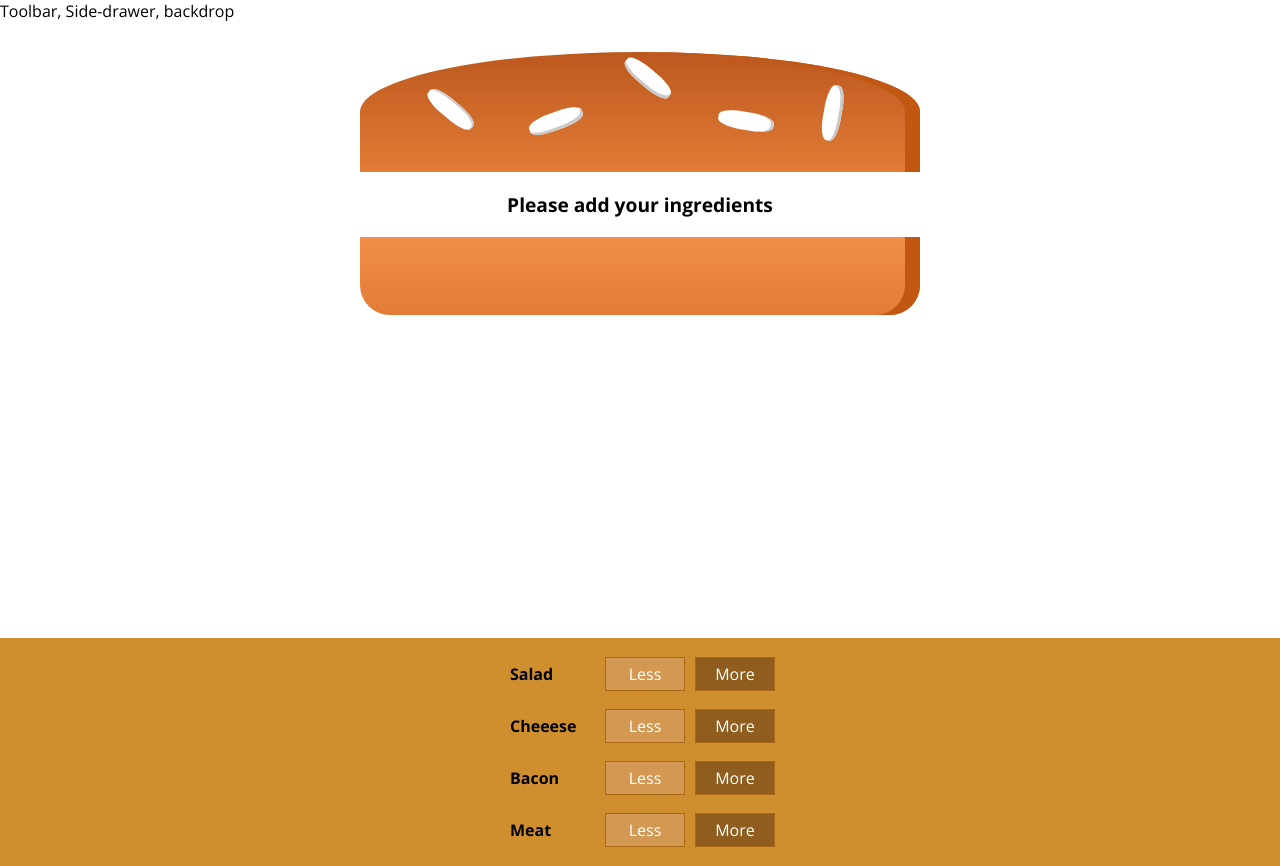
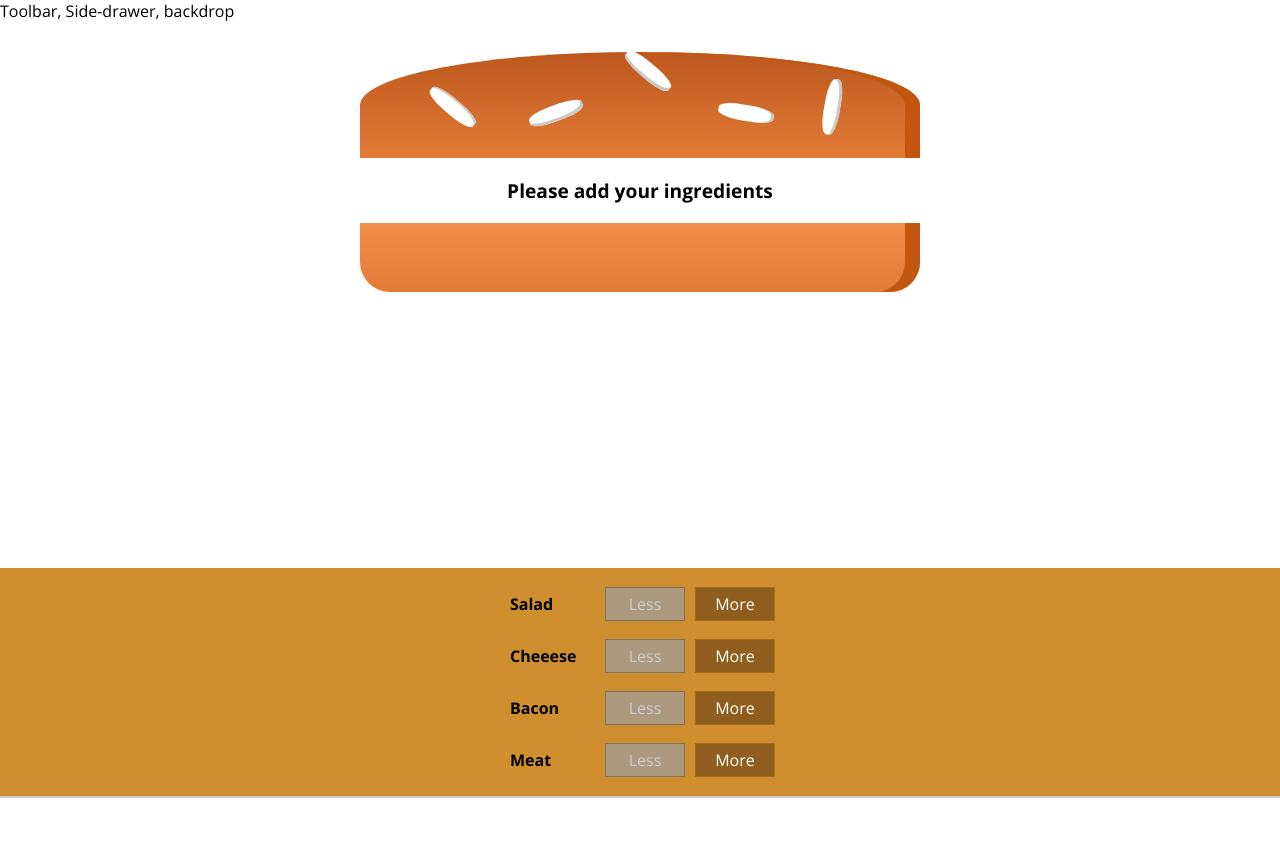
Before and after one commit to japhheth/Burger-app, a React app: page / in a window 1280 px wide. After the commit the page ends 800 px from the top, so only its background shows below. Built offline with nearby package versions, Linux system fonts and the light colour scheme.

Commit message:
added my remove ingredient function and disabled btn feature

```diff
--- a/src/Components/Burger/BuildControls/BuildControl/BuildControl.js
+++ b/src/Components/Burger/BuildControls/BuildControl/BuildControl.js
@@ -5,7 +5,7 @@ import classes from './BuildControl.css'
 const buildcontrol = (props) => (
     <div className={classes.BuildControl}>
         <div className={classes.Label}>{props.label}</div>
-        <button className={classes.Less}>Less</button>
+        <button className={classes.Less} onClick={props.ingredientRemove} disabled={props.disabled}>Less</button>
         <button className={classes.More} onClick={props.ingredientAdd}>More</button>
     </div>
 );
--- a/src/Components/Burger/BuildControls/BuildControls.js
+++ b/src/Components/Burger/BuildControls/BuildControls.js
@@ -14,7 +14,9 @@ const buildControls = (props) => (
         {controls.map(ctrl => {
           return <BuildControl key={ctrl.label}
                                label={ctrl.label}
-                               ingredientAdd={() => props.added(ctrl.type)} />
+                               ingredientAdd={() => props.added(ctrl.type)}
+                               ingredientRemove={() => props.removed(ctrl.type)}
+                               disabled={props.disabled[ctrl.type]}/>
         })}
 
     </div>
--- a/src/Components/Burger/Burger.css
+++ b/src/Components/Burger/Burger.css
@@ -26,6 +26,6 @@
 @media (min-width: 1000px) and (min-height: 700px){
     .Burger{
         width: 700px;
-        height: 600px;
+        height: 530px;
     }
 }
--- a/src/Containers/BurderBuilder/BurgerBuilder.js
+++ b/src/Containers/BurderBuilder/BurgerBuilder.js
@@ -41,14 +41,34 @@ class BurgerBuilder extends Component {
     }
 
     removeIngredients = (type) => {
+        const current = this.state.ingredients[type];
+        if(current <= 0){
+            return;
+        }
+        const oldCount = current - 1;
+        const updatedIngredient = {
+            ...this.state.ingredients
+        }
+        updatedIngredient[type] = oldCount;
 
+        const priceDeduction = INGREDIENT_PRICES[type];
+        const OldPrice = this.state.totalPrice;
+        const newPrice = OldPrice - priceDeduction;
+
+        this.setState({totalPrice : newPrice, ingredients : updatedIngredient})
     }
 
     render(){
+        const disabledInfo = {
+            ...this.state.ingredients
+        }
+        for(let key in disabledInfo){
+            disabledInfo[key] = disabledInfo[key] <= 0
+        }
         return (
             <Aux>
                 <Burger ingredients={this.state.ingredients}/>
-                <BuildControls added={this.addIngredients}/>
+                <BuildControls added={this.addIngredients} removed={this.removeIngredients} disabled={disabledInfo}/>
             </Aux>
         )
     }
```
